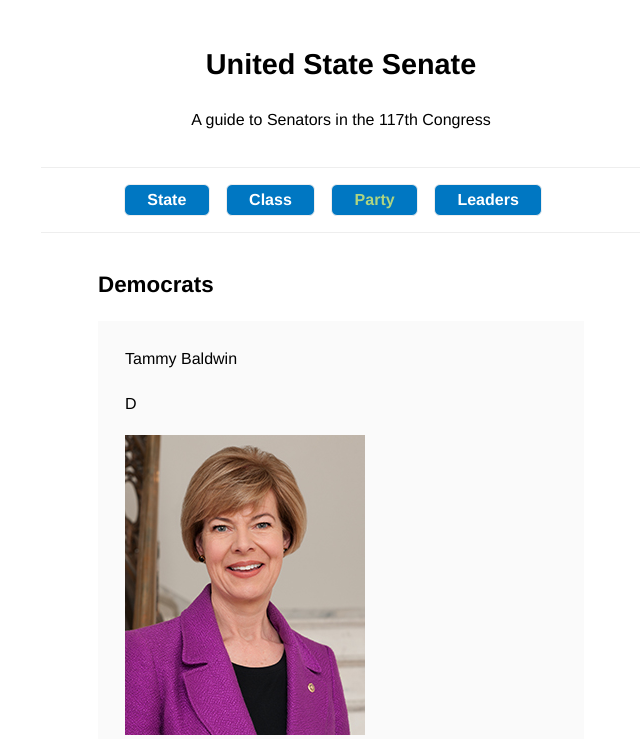
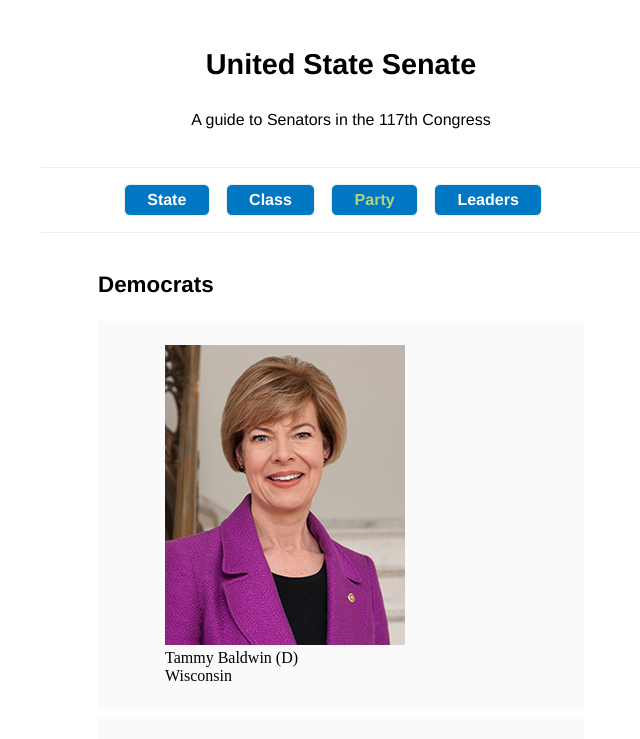
Before and after one commit to seankelliher/us-senators, a Vue app: page /party in a window 1280 px wide. Shown: the top 739 px of the page, without its empty margins (299-939 px from the left). Built offline with nearby package versions, Linux system fonts and the light colour scheme.

Commit message:
Revise 'senator-card' divs. Now using figure and figcaption.

```diff
--- a/src/views/SenateParty.vue
+++ b/src/views/SenateParty.vue
@@ -8,27 +8,51 @@
             v-for="(getParty, index) in getParties.democrats"
             :key="index"
         >
-            <p>{{ getParty.firstName + " " + getParty.lastName }}</p>
-            <p>{{ getParty.party }}</p>
+            <figure>
                 <img
                     :src="require(`../assets/images/${getParty.portrait}.jpg`)"
                     :alt="getParty.firstName + ' ' + getParty.lastName"
                 />
+                <figcaption>
+                    {{
+                        getParty.firstName +
+                        " " +
+                        getParty.lastName +
+                        " (" +
+                        getParty.party +
+                        ")"
+                    }}
+                    <br />
+                    {{ getParty.state }}
+                </figcaption>
+            </figure>
         </div>
         <div class="gallery-title">
             <h3>Independents</h3>
         </div>
         <div
             class="senator-card"
-            v-for="(getParty, index) in getParties.indendents"
+            v-for="(getParty, index) in getParties.independents"
             :key="index"
         >
-            <p>{{ getParty.firstName + " " + getParty.lastName }}</p>
-            <p>{{ getParty.party }}</p>
+            <figure>
                 <img
                     :src="require(`../assets/images/${getParty.portrait}.jpg`)"
                     :alt="getParty.firstName + ' ' + getParty.lastName"
                 />
+                <figcaption>
+                    {{
+                        getParty.firstName +
+                        " " +
+                        getParty.lastName +
+                        " (" +
+                        getParty.party +
+                        ")"
+                    }}
+                    <br />
+                    {{ getParty.state }}
+                </figcaption>
+            </figure>
         </div>
         <div class="gallery-title">
             <h3>Republicans</h3>
@@ -38,12 +62,24 @@
             v-for="(getParty, index) in getParties.republicans"
             :key="index"
         >
-            <p>{{ getParty.firstName + " " + getParty.lastName }}</p>
-            <p>{{ getParty.party }}</p>
+            <figure>
                 <img
                     :src="require(`../assets/images/${getParty.portrait}.jpg`)"
                     :alt="getParty.firstName + ' ' + getParty.lastName"
                 />
+                <figcaption>
+                    {{
+                        getParty.firstName +
+                        " " +
+                        getParty.lastName +
+                        " (" +
+                        getParty.party +
+                        ")"
+                    }}
+                    <br />
+                    {{ getParty.state }}
+                </figcaption>
+            </figure>
         </div>
     </section>
 </template>
```
Lines whose indentation alone changed are shown as unchanged.
